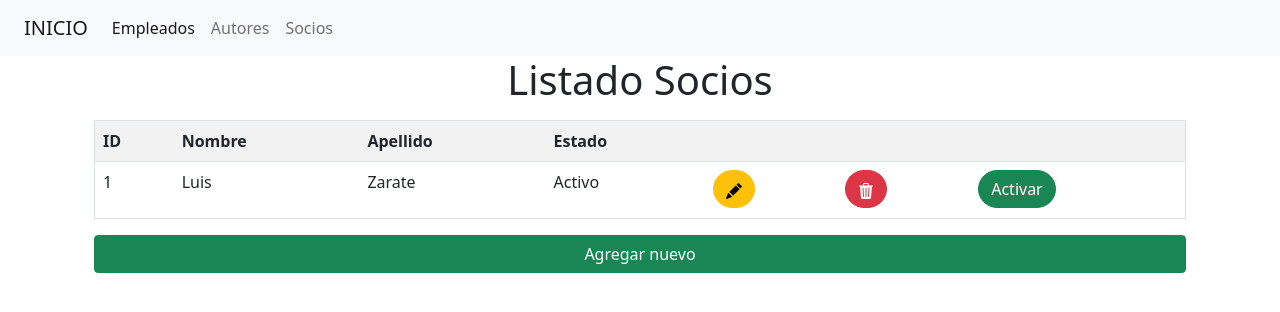
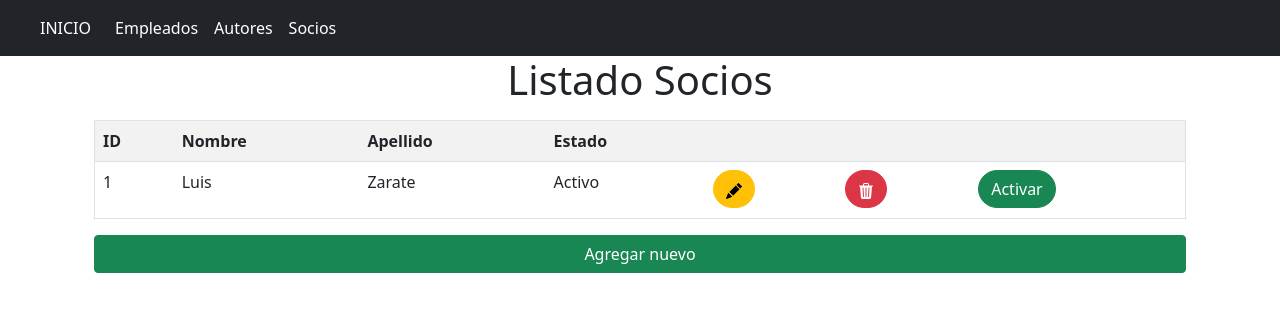
Before and after one commit to kevinserrano01/Biblioteca_App.v1, a Django app: page /biblioteca/socios/listado in a window 1280 px wide. Shown: the top 312 px of the page. Run offline with Django 4.2, Linux system fonts and the light colour scheme; data comes from the database, SQL or seed files in the repository; both versions use the stored data as it was after the commit.

Commit message:
Navbar modo dark

```diff
--- a/biblioteca/static/styles/style.css
+++ b/biblioteca/static/styles/style.css
@@ -2,3 +2,7 @@ body{
     margin: 0;
     padding: 0;
 }
+
+.nav-link{
+    color: white;
+}
--- a/biblioteca/templates/navbar.html
+++ b/biblioteca/templates/navbar.html
@@ -14,16 +14,16 @@
 </head>
 <body>
 
-    <nav class="navbar navbar-expand-lg navbar-light bg-light">
+    <nav class="navbar navbar-expand-lg bg-dark">
         <div class="container-fluid">
-            <a class="navbar-brand" href="http://127.0.0.1:7000/home/">INICIO</a>
+            <a class="nav-link" href="http://127.0.0.1:8000/">INICIO</a>
             <button class="navbar-toggler" type="button" data-bs-toggle="collapse"          data-bs-target="#navbarNav" aria-controls="navbarNav" aria-expanded="false"     aria-label="Toggle navigation">
                 <span class="navbar-toggler-icon"></span>
             </button>
             <div class="collapse navbar-collapse" id="navbarNav">
                 <ul class="navbar-nav">
                     <li class="nav-item">
-                        <a class="nav-link active" aria-current="page" href="{% url 'listado_empleados' %}">Empleados</a>
+                        <a class="nav-link color-white" aria-current="page" href="{% url 'listado_empleados' %}">Empleados</a>
                     </li>
                     <!-- <li class="nav-item">
                         <a class="nav-link" href="{% url 'nuevo_empleado' %}">Nuevo Empleado</a>
```
Also changed, not shown: db.sqlite3.
